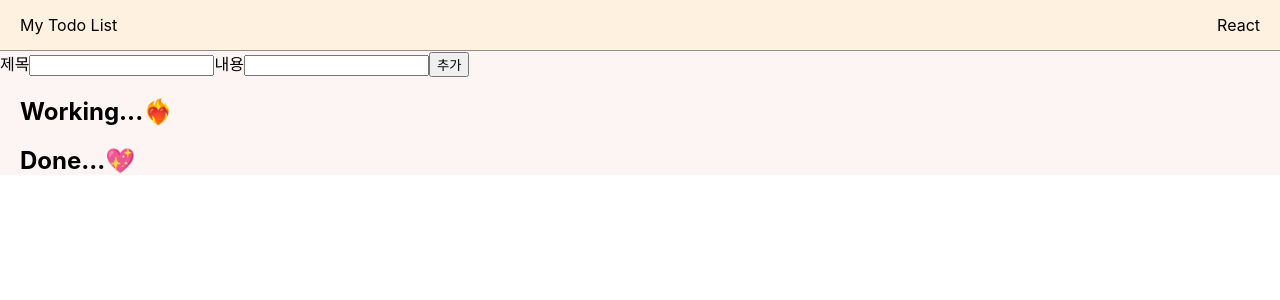
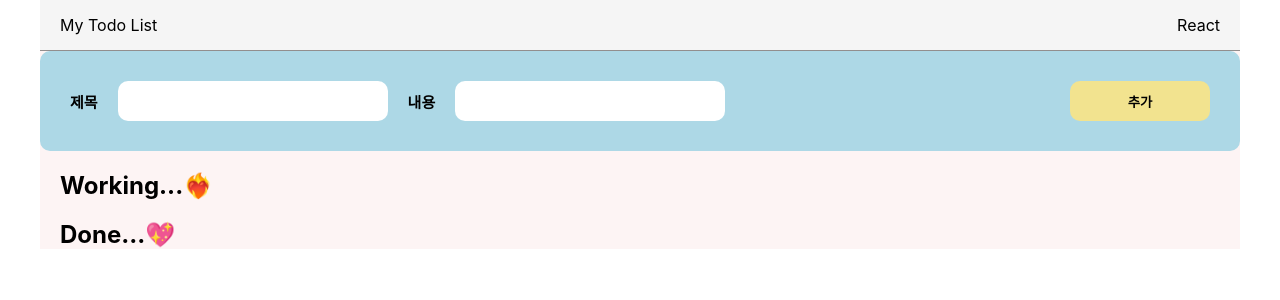
Before and after one commit to yeooong/React_Study, a React (Create React App) app in the folder to-do-list/: page / in a window 1280 px wide. Shown: the top 300 px of the page. Built offline with nearby package versions, Linux system fonts and the light colour scheme.

Commit message:
기능구현 완료

```diff
--- a/to-do-list/src/App.css
+++ b/to-do-list/src/App.css
@@ -1,12 +1,12 @@
 .layout {
   margin: 0 auto;
-  max-width: 100%;
+  max-width: 1200px;
   min-width: 800px;
   background-color: rgb(253, 244, 244);
 }
 
 .title-board {
-  background-color: rgb(255, 241, 223);
+  background-color: whitesmoke;
 
   height: 50px;
 
@@ -33,13 +33,17 @@
   margin: 0 auto;
   padding: 30px;
 
-
 }
 
 .input-box {
   display: flex;
   align-items: center;
   gap: 20px;
+}
+
+.input-label {
+  font-size: 15px;
+  font-weight: 600;
 }
 
 .input {
@@ -52,13 +56,8 @@
   padding: 0 10px;
 }
 
-.input-label {
-  font-size: 15px;
-  font-weight: 600;
-}
-
 .input-button {
-  background-color: gold;
+  background-color: rgb(242, 227, 143);
 
   height: 40px;
   width: 140px;
@@ -74,7 +73,6 @@
 
   align-items: center;
   justify-content: center;
-
 }
 
 .list-box {
@@ -92,11 +90,6 @@
   display: block;
   font-size: 1.5em;
   font-weight: bold;
-
-  margin-block-start: 0.8em;
-  margin-block-end: 0.8em;
-  margin-inline-start: 0px;
-  margin-inline-end: 0px;
 }
 
 .list-buttons {
@@ -110,10 +103,9 @@
   width: 50%;
 
   border-radius: 10px;
-  cursor: pointer;
 
-  background-color: white;
-  border: 2px solid red;
+  background-color: rgb(252, 228, 149);
+  border: 2px solid rgb(237, 130, 0);
 }
 
 .todo-done-button {
@@ -121,8 +113,7 @@
   width: 50%;
 
   border-radius: 10px;
-  cursor: pointer;
 
-  background-color: white;
-  border: 2px solid green;
+  background-color: rgb(195, 227, 131);
+  border: 2px solid rgb(74, 130, 74);
 }
--- a/to-do-list/src/App.js
+++ b/to-do-list/src/App.js
@@ -48,13 +48,15 @@ function App() {
         <div>React</div>
       </header>
 
-      <form onSubmit={addTodoList}>
-        <label>제목</label>
-        <input name='title' onChange={onChangeHandler} />
-        <label>내용</label>
-        <input name='content' onChange={onChangeHandler} />
+      <form className='input-board' onSubmit={addTodoList}>
+        <div className='input-box'>
+          <label className='input-label'>제목</label>
+          <input className='input' name='title' onChange={onChangeHandler} />
+          <label className='input-label'>내용</label>
+          <input className='input' name='content' onChange={onChangeHandler} />
+        </div>
 
-        <button>추가</button>
+        <button className='input-button'>추가</button>
       </form>
 
       <section >
@@ -63,7 +65,6 @@ function App() {
           {
             todoList.filter(todoList => todoList.isDone===false).map((todoList, id) => {
               const { title, content} = todoList
-              console.log(todoList.id);
               return (
                 (<div key={`todoList_box${id}`} className='list-box'>
                   <h2 className='todo-title'>
@@ -96,7 +97,6 @@ function App() {
           {
             todoList.filter(todoList=> todoList.isDone===true).map((todoList, id) => {
               const { title, content} = todoList
-              console.log(todoList.id);
               return (
                 (<div key={`todoList_box${id}`} className='list-box'>
                   <h2 className='todo-title'>
```
Also changed, not shown: to-do-list/src/components/InputForm.js (+15 -1 lines), to-do-list/src/components/IsDone.js (+1 -16 lines).
